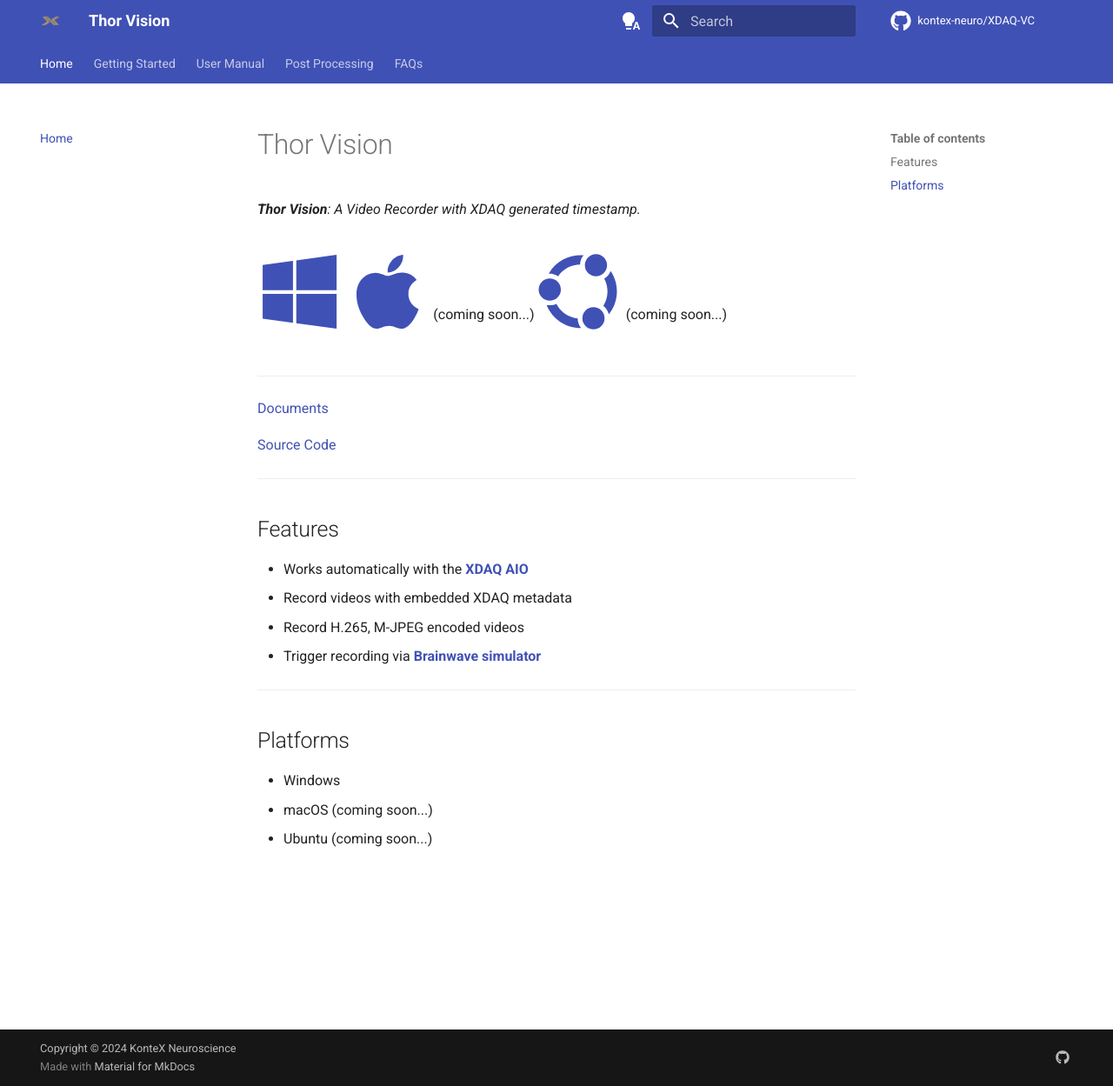
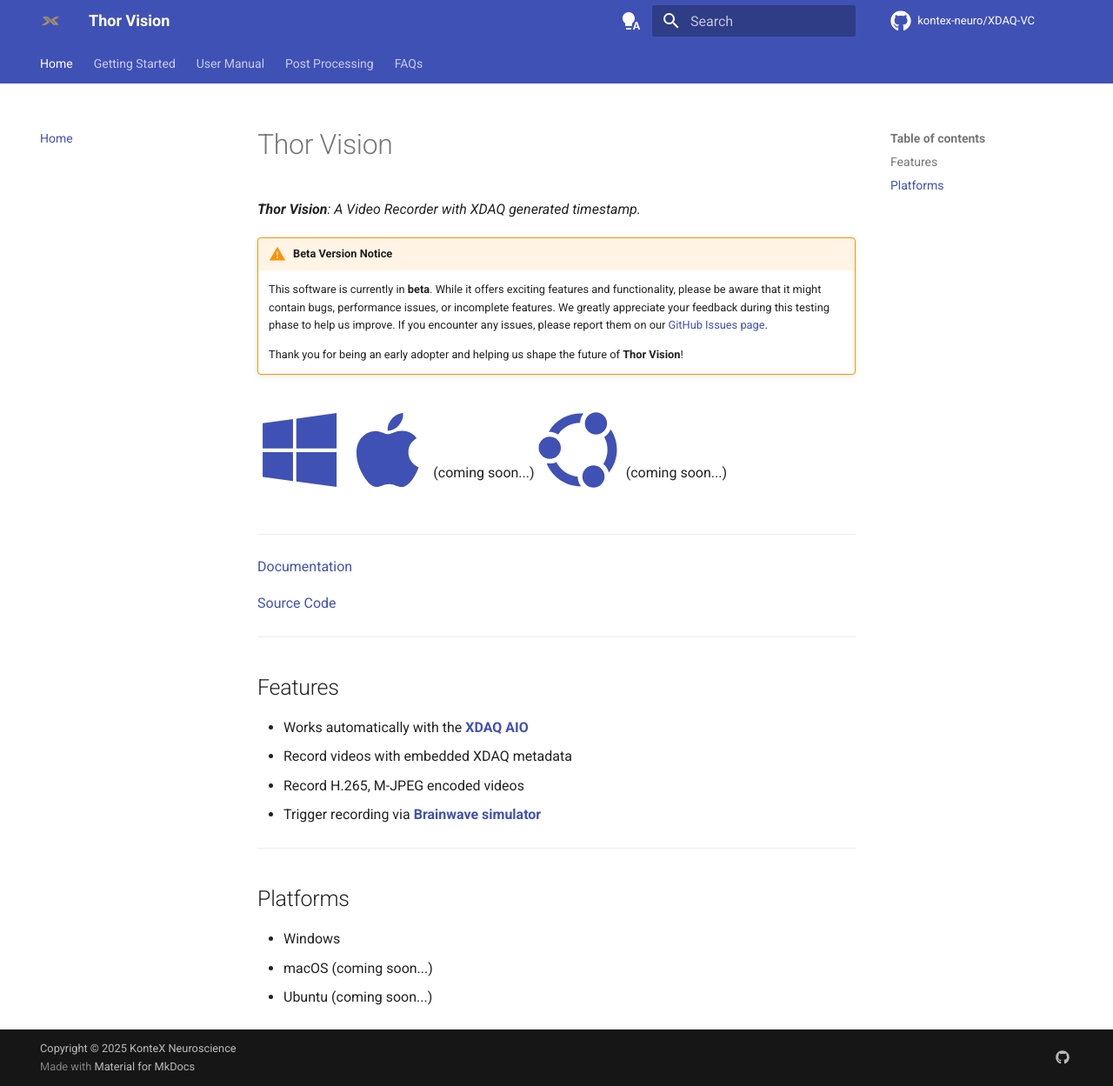
Before and after one commit to kontex-neuro/ThorVision, an MkDocs documentation site: the page built from docs/docs/index.md, in a window 1280 px wide and 1249 px high. Shown: the whole window at 87% size. Built offline with MkDocs 1.6.1 and Material for MkDocs 9.7.7, drawn with Linux system fonts in a browser that asks for light colours; comment, search, counter and statistics services are not loaded.

Commit message:
Add beta version notice
Former-commit-id: 32ee5d6657b010541cfd522a03b9b101523df32c

```diff
--- a/docs/docs/index.md
+++ b/docs/docs/index.md
@@ -1,6 +1,12 @@
 # Thor Vision
 
 ***Thor Vision**: A Video Recorder with XDAQ generated timestamp.*
+
+/// warning | Beta Version Notice
+This software is currently in **beta**. While it offers exciting features and functionality, please be aware that it might contain bugs, performance issues, or incomplete features. We greatly appreciate your feedback during this testing phase to help us improve. If you encounter any issues, please report them on our [GitHub Issues page](https://github.com/kontex-neuro/XDAQ-VC/issues).
+
+Thank you for being an early adopter and helping us shape the future of **Thor Vision**!
+///
 
 [:fontawesome-brands-windows:](https://github.com/kontex-neuro/XDAQ-VC/releases/download/v0.0.1/XDAQ-VC-0.0. 1-win64.exe){ .icon-large }
 [:fontawesome-brands-apple:](){ .icon-large } (coming soon...)
@@ -8,7 +14,7 @@
 
 ---
 
-[Documents](https://developer.kontex.io/thorvision/)
+[Documentation](https://developer.kontex.io/thorvision/)
 
 [Source Code](https://github.com/kontex-neuro/XDAQ-VC)
 
--- a/docs/mkdocs.yml
+++ b/docs/mkdocs.yml
@@ -1,7 +1,7 @@
 site_name: Thor Vision
 site_url: https://developer.kontex.io/thorvision/
 site_description: XDAQ Desktop Video Capture App
-copyright: Copyright &copy; 2024 <a href="https://kontex.io/" target="_blank" rel="noopener">KonteX Neuroscience</a>
+copyright: Copyright &copy; 2025 <a href="https://kontex.io/" target="_blank" rel="noopener">KonteX Neuroscience</a>
 
 repo_name: kontex-neuro/XDAQ-VC
 repo_url: https://github.com/kontex-neuro/XDAQ-VC
@@ -59,6 +59,7 @@
   - pymdownx.blocks.admonition:
       types:
         - note
+        - warning
   - pymdownx.highlight
   - pymdownx.emoji:
       emoji_index: !!python/name:material.extensions.emoji.twemoji
```
Also changed, not shown: README.md, 2 other files.
